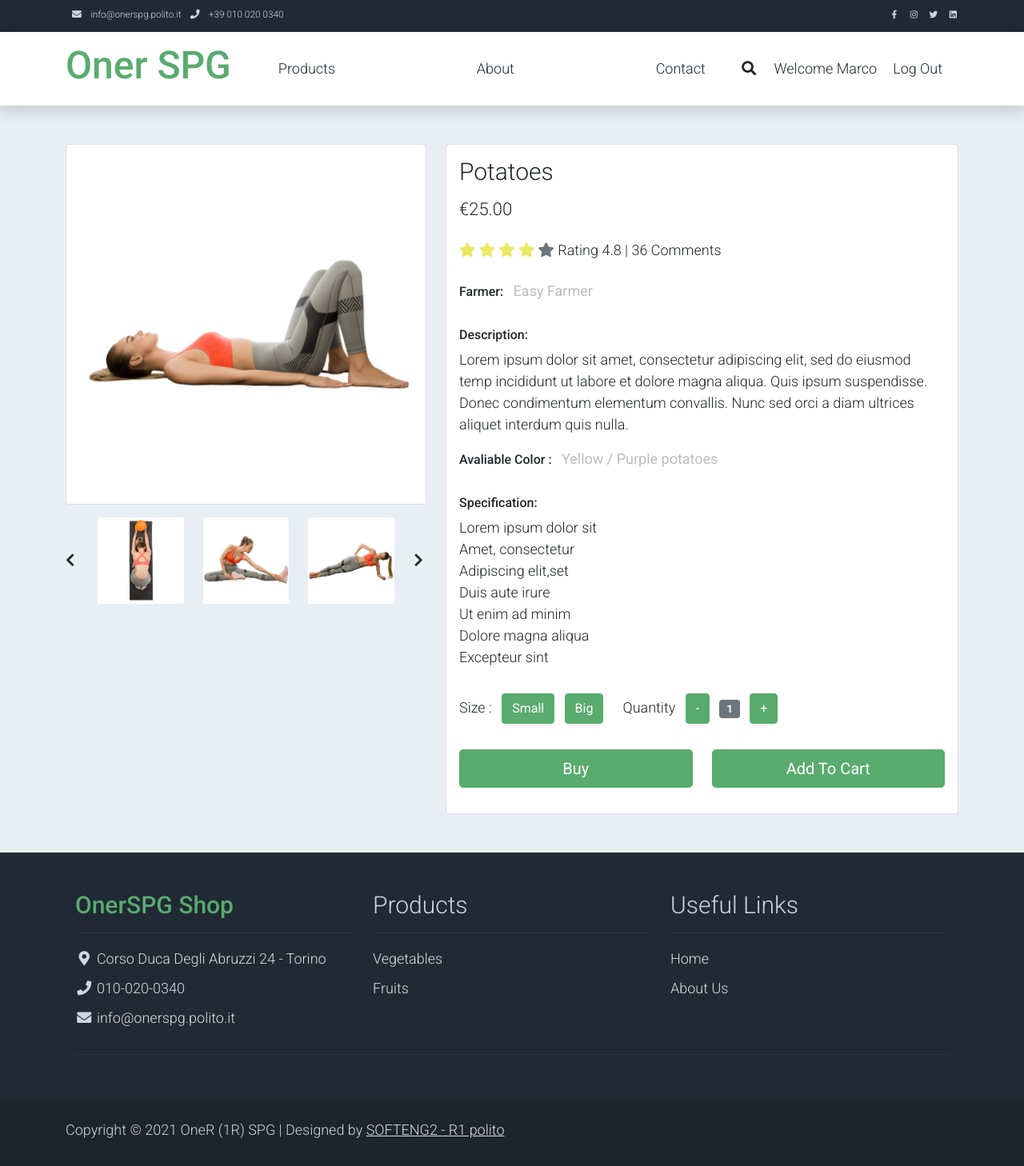
After one commit to shantifabri/SE2-R1-SPG, a Flask app: page /singleproduct/1 in a window 1280 px wide. The commit adds this page. Shown: the whole page at 80% size. Run offline with Flask 2, Linux system fonts and the light colour scheme; a user stored in the database is signed in; some libraries are stand-ins or nearby versions.

Commit message:
single product page added

```diff
--- a/project/app.py
+++ b/project/app.py
@@ -129,10 +129,13 @@ def dashboard():
 @login_required
 def products():
     products = Products.query.all()
-    for prod in products:
-        print(prod.name)
+    return render_template('products.html',products=products)
 
-    return render_template('products.html',products=products)
+@app.route('/singleproduct/<product_id>')
+@login_required
+def singleproduct(product_id):
+    product = Products.query.filter_by(product_id=product_id)
+    return render_template('singleproduct.html', product=product)
 
 @app.route('/productrequest')
 @login_required
--- a/project/templates/base.html
+++ b/project/templates/base.html
@@ -16,6 +16,8 @@
     <!-- Load fonts style after rendering the layout styles -->
     <link rel="stylesheet" href="https://fonts.googleapis.com/css2?family=Roboto:wght@100;200;300;400;500;700;900&display=swap">
     <link rel="stylesheet" href="static/assets/css/fontawesome.min.css">
+    <link rel="stylesheet" type="text/css" href="static/assets/css/slick.min.css">
+    <link rel="stylesheet" type="text/css" href="static/assets/css/slick-theme.css">
 </head>
 
 <body>
@@ -34,13 +36,14 @@
     <!-- jQuery (necessary for Bootstrap's JavaScript plugins) -->
     <script src="https://ajax.googleapis.com/ajax/libs/jquery/1.12.4/jquery.min.js"></script>
     <!-- Include all compiled plugins (below), or include individual files as needed -->
-    <script src="/static/js/bootstrap.min.js"></script>
+    <script src="./static/assets/js/bootstrap.bundle.min.js"></script>
     {% block js %} {% endblock%}
+    <script src="/static/assets/js/jquery-1.11.0.min.js"></script>
+    <script src="/static/assets/js/jquery-migrate-1.2.1.min.js"></script>
+    <script src="/static/assets/js/bootstrap.bundle.min.js"></script>
+    <script src="/static/assets/js/onertp.js"></script>
+    <script src="/static/assets/js/custom.js"></script>
 </body>
-    <script src="static/assets/js/jquery-1.11.0.min.js"></script>
-    <script src="static/assets/js/jquery-migrate-1.2.1.min.js"></script>
-    <script src="static/assets/js/bootstrap.bundle.min.js"></script>
-    <script src="static/assets/js/onertp.js"></script>
-    <script src="static/assets/js/custom.js"></script>
+
 
 </html>
--- a/project/templates/footer.html
+++ b/project/templates/footer.html
@@ -31,7 +31,7 @@
         <div class="col-md-4 pt-5">
             <h2 class="h2 text-light border-bottom pb-3 border-light">Useful Links</h2>
             <ul class="list-unstyled text-light footer-link-list">
-                <li><a class="text-decoration-none" href="#">Home</a></li>
+                <li><a class="text-decoration-none" href="{{ url_for('index') }}">Home</a></li>
                 <li><a class="text-decoration-none" href="#">About Us</a></li>
             </ul>
         </div>
@@ -53,7 +53,7 @@
             <div class="col-12">
                 <p class="text-left text-light">
                     Copyright &copy; 2021 OneR (1R) SPG
-                    | Designed by <a rel="sponsored" href="/" target="_blank">SOFTENG2 - R1 polito </a>
+                    | Designed by <a rel="sponsored" href="https://github.com/shantifabri/SE2-R1-SPG" target="_blank">SOFTENG2 - R1 polito </a>
                 </p>
             </div>
         </div>
--- a/project/templates/index.html
+++ b/project/templates/index.html
@@ -37,7 +37,7 @@
                             <h1 class="h1 text-success"><b>OnerSPG</b></h1>
                             <h3 class="h2">Order fresh and genuine products everyday </h3>
                             <p>
-                                OneR is a Solidarity Purchasing Group which puts together farmers and clients. We use a critical purchasing approach:<br><b>Knowledge of the origin</b>, <b>Quality</b> and <b>Type of production</b> are our fundamentals.<br><a rel="sponsored" class="text-success" href="./about" target="_blank">Join Here</a>.
+                                OneR is a Solidarity Purchasing Group which puts together farmers and clients. We use a critical purchasing approach:<br><b>Knowledge of the origin</b>, <b>Quality</b> and <b>Type of production</b> are our fundamentals.<br><a rel="sponsored" class="text-success" href="{{ url_for('login') }}" target="#">Join Here</a>.
 
                             </p>
                         </div>
@@ -55,7 +55,7 @@
                         <div class="text-align-left align-self-center">
                             <h3 class="h2">Order fresh and genuine products everyday </h3>
                             <p>
-                                OneR is a Solidarity Purchasing Group which puts together farmers and clients. We use a critical purchasing approach:<br><b>Knowledge of the origin</b>, <b>Quality</b> and <b>Type of production</b> are our fundamentals.<br><a rel="sponsored" class="text-success" href="./about" target="_blank">Join Here</a>.
+                                OneR is a Solidarity Purchasing Group which puts together farmers and clients. We use a critical purchasing approach:<br><b>Knowledge of the origin</b>, <b>Quality</b> and <b>Type of production</b> are our fundamentals.<br><a rel="sponsored" class="text-success" href="{{ url_for('login') }}" target="#">Join Here</a>.
 
                             </p>
                         </div>
@@ -73,7 +73,7 @@
                         <div class="text-align-left align-self-center">
                             <h3 class="h2">Order fresh and genuine products everyday </h3>
                             <p>
-                                OneR is a Solidarity Purchasing Group which puts together farmers and clients. We use a critical purchasing approach:<br><b>Knowledge of the origin</b>, <b>Quality</b> and <b>Type of production</b> are our fundamentals.<br><a rel="sponsored" class="text-success" href="./about" target="_blank">Join Here</a>.
+                                OneR is a Solidarity Purchasing Group which puts together farmers and clients. We use a critical purchasing approach:<br><b>Knowledge of the origin</b>, <b>Quality</b> and <b>Type of production</b> are our fundamentals.<br><a rel="sponsored" class="text-success" href="{{ url_for('login') }}" target="#">Join Here</a>.
 
                             </p>
                         </div>
--- a/project/templates/navbar.html
+++ b/project/templates/navbar.html
@@ -32,13 +32,13 @@
             <div class="flex-fill">
                 <ul class="nav navbar-nav d-flex justify-content-between mx-lg-auto">
                     <li class="nav-item">
-                        <a class="nav-link" href="about.html">About</a>
+                        <a class="nav-link" href="{{ url_for('products') }}">Products</a>
                     </li>
                     <li class="nav-item">
-                        <a class="nav-link" href="shop.html">Shop</a>
+                        <a class="nav-link" href="#">About</a>
                     </li>
                     <li class="nav-item">
-                        <a class="nav-link" href="contact.html">Contact</a>
+                        <a class="nav-link" href="#">Contact</a>
                     </li>
                 </ul>
             </div>
--- /dev/null
+++ b/project/templates/singleproduct.html
@@ -0,0 +1,187 @@
+{% extends "base.html" %} {% block main %}
+    <section class="bg-light">
+        <div class="container pb-5">
+            <div class="row">
+                <div class="col-lg-5 mt-5">
+                    <div class="card mb-3">
+                        <img class="card-img img-fluid" src="assets/img/product_single_10.jpg" alt="Card image cap" id="product-detail">
+                    </div>
+                    <div class="row">
+                        <!--Start Controls-->
+                        <div class="col-1 align-self-center">
+                            <a href="#multi-item-example" role="button" data-bs-slide="prev">
+                                <i class="text-dark fas fa-chevron-left"></i>
+                                <span class="sr-only">Previous</span>
+                            </a>
+                        </div>
+                        <!--End Controls-->
+                        <!--Start Carousel Wrapper-->
+                        <div id="multi-item-example" class="col-10 carousel slide carousel-multi-item" data-bs-ride="carousel">
+                            <!--Start Slides-->
+                            <div class="carousel-inner product-links-wap" role="listbox">
+
+                                <!--First slide-->
+                                <div class="carousel-item active">
+                                    <div class="row">
+                                        <div class="col-4">
+                                            <a href="#">
+                                                <img class="card-img img-fluid" src="assets/img/product_single_01.jpg" alt="Product Image 1">
+                                            </a>
+                                        </div>
+                                        <div class="col-4">
+                                            <a href="#">
+                                                <img class="card-img img-fluid" src="assets/img/product_single_02.jpg" alt="Product Image 2">
+                                            </a>
+                                        </div>
+                                        <div class="col-4">
+                                            <a href="#">
+                                                <img class="card-img img-fluid" src="assets/img/product_single_03.jpg" alt="Product Image 3">
+                                            </a>
+                                        </div>
+                                    </div>
+                                </div>
+                                <!--/.First slide-->
+
+                                <!--Second slide-->
+                                <div class="carousel-item">
+                                    <div class="row">
+                                        <div class="col-4">
+                                            <a href="#">
+                                                <img class="card-img img-fluid" src="assets/img/product_single_04.jpg" alt="Product Image 4">
+                                            </a>
+                                        </div>
+                                        <div class="col-4">
+                                            <a href="#">
+                                                <img class="card-img img-fluid" src="assets/img/product_single_05.jpg" alt="Product Image 5">
+                                            </a>
+                                        </div>
+                                        <div class="col-4">
+                                            <a href="#">
+                                                <img class="card-img img-fluid" src="assets/img/product_single_06.jpg" alt="Product Image 6">
+                                            </a>
+                                        </div>
+                                    </div>
+                                </div>
+                                <!--/.Second slide-->
+
+                                <!--Third slide-->
+                                <div class="carousel-item">
+                                    <div class="row">
+                                        <div class="col-4">
+                                            <a href="#">
+                                                <img class="card-img img-fluid" src="assets/img/product_single_07.jpg" alt="Product Image 7">
+                                            </a>
+                                        </div>
+                                        <div class="col-4">
+                                            <a href="#">
+                                                <img class="card-img img-fluid" src="assets/img/product_single_08.jpg" alt="Product Image 8">
+                                            </a>
+                                        </div>
+                                        <div class="col-4">
+                                            <a href="#">
+                                                <img class="card-img img-fluid" src="assets/img/product_single_09.jpg" alt="Product Image 9">
+                                            </a>
+                                        </div>
+                                    </div>
+                                </div>
+                                <!--/.Third slide-->
+                            </div>
+                            <!--End Slides-->
+                        </div>
+                        <!--End Carousel Wrapper-->
+                        <!--Start Controls-->
+                        <div class="col-1 align-self-center">
+                            <a href="#multi-item-example" role="button" data-bs-slide="next">
+                                <i class="text-dark fas fa-chevron-right"></i>
+                                <span class="sr-only">Next</span>
+                            </a>
+                        </div>
+                        <!--End Controls-->
+                    </div>
+                </div>
+                <!-- col end -->
+                <div class="col-lg-7 mt-5">
+                    <div class="card">
+                        <div class="card-body">
+                            <h1 class="h2">Potatoes</h1>
+                            <p class="h3 py-2">€25.00</p>
+                            <p class="py-2">
+                                <i class="fa fa-star text-warning"></i>
+                                <i class="fa fa-star text-warning"></i>
+                                <i class="fa fa-star text-warning"></i>
+                                <i class="fa fa-star text-warning"></i>
+                                <i class="fa fa-star text-secondary"></i>
+                                <span class="list-inline-item text-dark">Rating 4.8 | 36 Comments</span>
+                            </p>
+                            <ul class="list-inline">
+                                <li class="list-inline-item">
+                                    <h6>Farmer:</h6>
+                                </li>
+                                <li class="list-inline-item">
+                                    <p class="text-muted"><strong>Easy Farmer</strong></p>
+                                </li>
+                            </ul>
+
+                            <h6>Description:</h6>
+                            <p>Lorem ipsum dolor sit amet, consectetur adipiscing elit, sed do eiusmod temp incididunt ut labore et dolore magna aliqua. Quis ipsum suspendisse. Donec condimentum elementum convallis. Nunc sed orci a diam ultrices aliquet interdum quis nulla.</p>
+                            <ul class="list-inline">
+                                <li class="list-inline-item">
+                                    <h6>Avaliable Color :</h6>
+                                </li>
+                                <li class="list-inline-item">
+                                    <p class="text-muted"><strong>Yellow / Purple potatoes</strong></p>
+                                </li>
+                            </ul>
+
+                            <h6>Specification:</h6>
+                            <ul class="list-unstyled pb-3">
+                                <li>Lorem ipsum dolor sit</li>
+                                <li>Amet, consectetur</li>
+                                <li>Adipiscing elit,set</li>
+                                <li>Duis aute irure</li>
+                                <li>Ut enim ad minim</li>
+                                <li>Dolore magna aliqua</li>
+                                <li>Excepteur sint</li>
+                            </ul>
+
+                            <form action="" method="GET">
+                                <input type="hidden" name="product-title" value="Activewear">
+                                <div class="row">
+                                    <div class="col-auto">
+                                        <ul class="list-inline pb-3">
+                                            <li class="list-inline-item">Size :
+                                                <input type="hidden" name="product-size" id="product-size" value="Small">
+                                            </li>
+                                            <li class="list-inline-item"><span class="btn btn-success btn-size">Small</span></li>
+                                            <li class="list-inline-item"><span class="btn btn-success btn-size">Big</span></li>
+                                        </ul>
+                                    </div>
+                                    <div class="col-auto">
+                                        <ul class="list-inline pb-3">
+                                            <li class="list-inline-item text-right">
+                                                Quantity
+                                                <input type="hidden" name="product-quanity" id="product-quanity" value="1">
+                                            </li>
+                                            <li class="list-inline-item"><span class="btn btn-success" id="btn-minus">-</span></li>
+                                            <li class="list-inline-item"><span class="badge bg-secondary" id="var-value">1</span></li>
+                                            <li class="list-inline-item"><span class="btn btn-success" id="btn-plus">+</span></li>
+                                        </ul>
+                                    </div>
+                                </div>
+                                <div class="row pb-3">
+                                    <div class="col d-grid">
+                                        <button type="submit" class="btn btn-success btn-lg" name="submit" value="buy">Buy</button>
+                                    </div>
+                                    <div class="col d-grid">
+                                        <button type="submit" class="btn btn-success btn-lg" name="submit" value="addtocard">Add To Cart</button>
+                                    </div>
+                                </div>
+                            </form>
+
+                        </div>
+                    </div>
+                </div>
+            </div>
+        </div>
+    </section>
+{% endblock %}
```
Also changed, not shown: project/forms.py (+7 -3 lines), project/templates/index_farmer.html (deleted, +0 -42 lines), project/templates/index_shop.html (deleted, +0 -42 lines), project/templates/products.html (+97 -0 lines).
